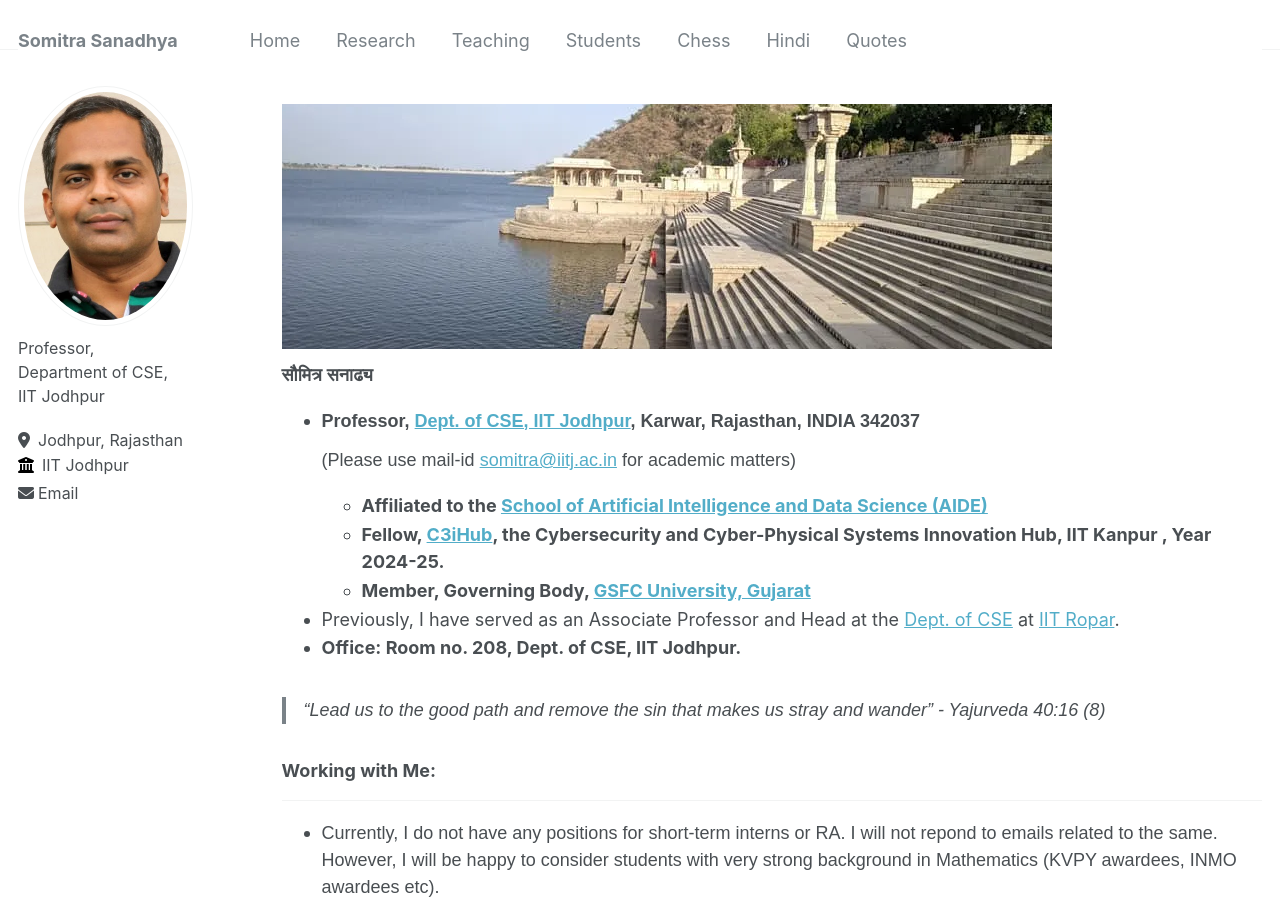
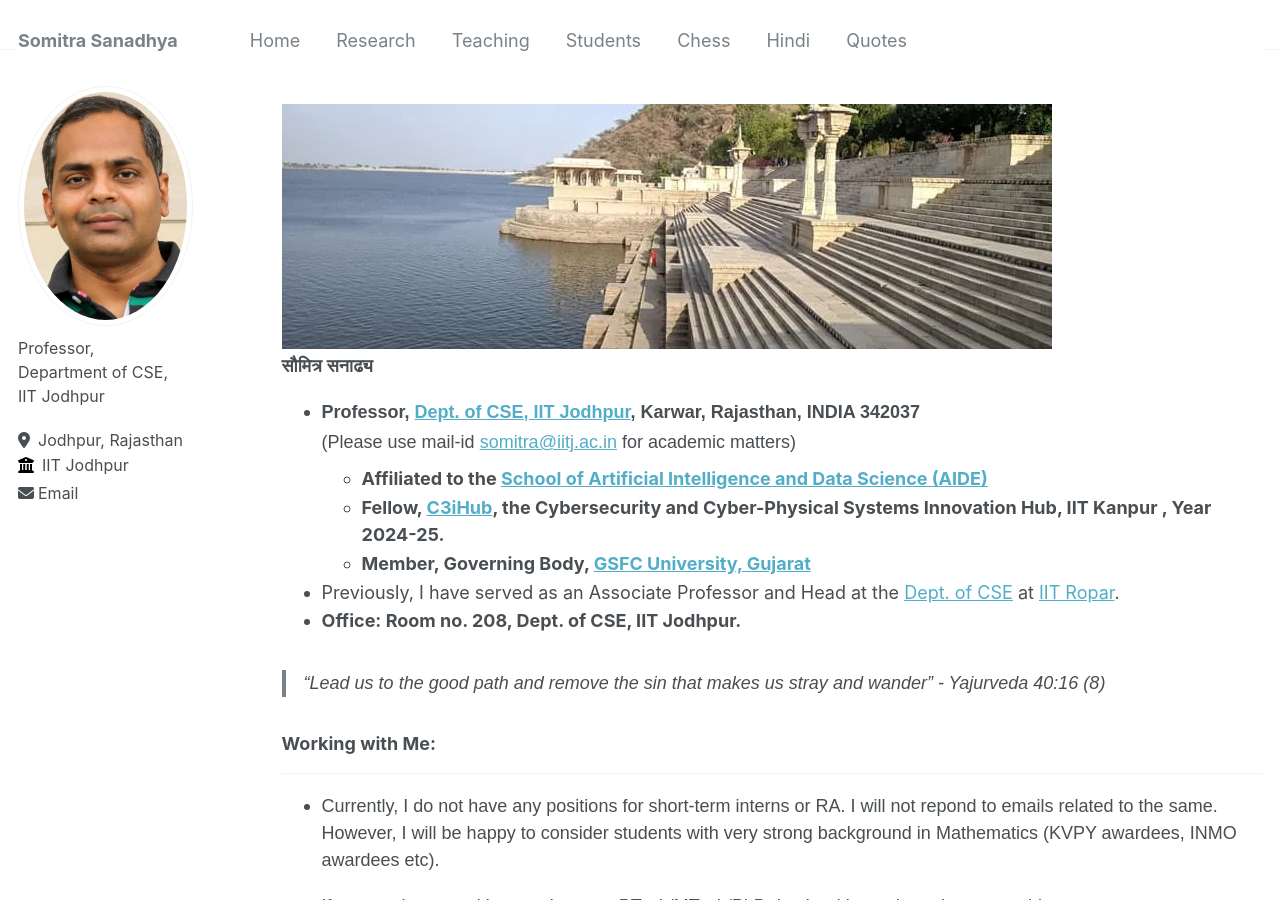
Before and after one commit to somitra-sanadhya/somitra-sanadhya.github.io, a Jekyll site: the page built from _pages/about.md, in a window 1280 px wide and 900 px high. Built offline with Jekyll 4.4.1, drawn with Linux system fonts in a browser that asks for light colours.

Commit message:
Update _base.scss

```diff
--- a/_sass/_base.scss
+++ b/_sass/_base.scss
@@ -58,7 +58,7 @@ small, .small {
 }
 
 p {
-   margin-bottom: 0.5 em;  //reduced the size
+   margin-bottom: 0.5em;  //reduced the size
   font-size: 18px;
   font-family: Merriweather, Arial;
 }
```
